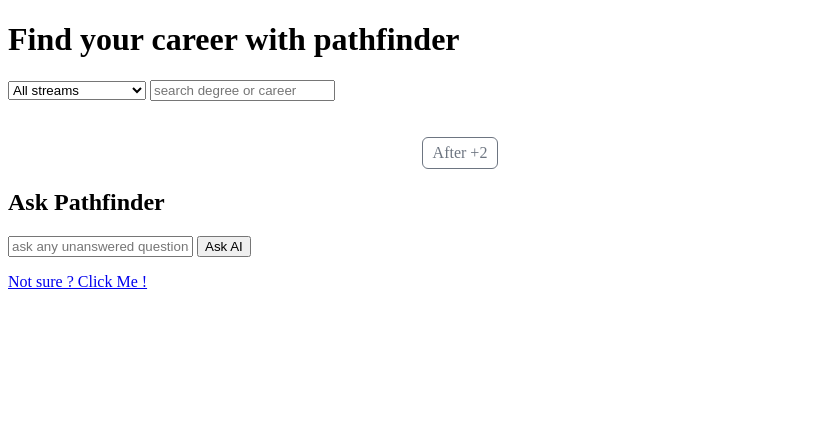
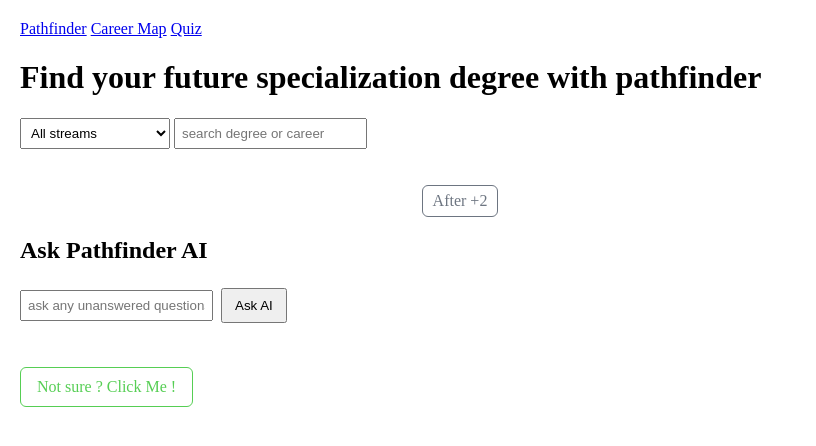
Before and after one commit to Bivaas/pathfinder, a website: page index.html in a window 1280 px wide. Shown: the whole page, without its empty margins (0-816 px from the left). Drawn offline with Linux system fonts and the light colour scheme.

Commit message:
navbar added ; css and image fixed

```diff
--- a/careers.json
+++ b/careers.json
@@ -630,7 +630,7 @@
     },
 
     {
-        "name": "Sciences",
+        "name": "Science",
         "type": "faculty",
         "about": "Research, labs, farms, forest and environment",
 
--- a/index.html
+++ b/index.html
@@ -10,7 +10,14 @@
 </head>
 <body>
 
-    <h1>Find your career with pathfinder</h1>
+    <!-- navbar -->
+    <nav>
+        <a href="index.html">Pathfinder</a>
+        <a href="index.html">Career Map</a>
+        <a href="quiz.html">Quiz</a>
+    </nav>
+
+    <h1>Find your future specialization degree with pathfinder</h1>
 
     <select id="stream">
         <option value="all">All streams</option>
@@ -27,7 +34,7 @@
 
     </main>
 
-    <h2>Ask Pathfinder</h2>
+    <h2>Ask Pathfinder AI</h2>
 
     <input id="question" placeholder="ask any unanswered questions">
     <button id="ask">Ask AI</button>
--- a/style.css
+++ b/style.css
@@ -1,3 +1,8 @@
+body {
+
+    margin: 20px;
+}
+
 #tree li {
 
     color: #6d7581;
@@ -125,7 +130,7 @@ main {
 }
 
 /* line stop */
-#tree ul ul > li:first-child::before, #tree ul ul > li.last-child::after,
+#tree ul ul > li:first-child::before, #tree ul ul > li:last-child::after,
 #tree ul ul > li.open::before, #tree ul ul > li.open::after {
 
     border-top: 0;
@@ -143,6 +148,7 @@ main {
 
         border-top: 0;
     }
+}
 
     #quiz button, #ask {
 
@@ -175,5 +181,3 @@ main {
 
         padding: 6px;
     }
-
-}
```
Also changed, not shown: quiz.html (+7 -0 lines).
